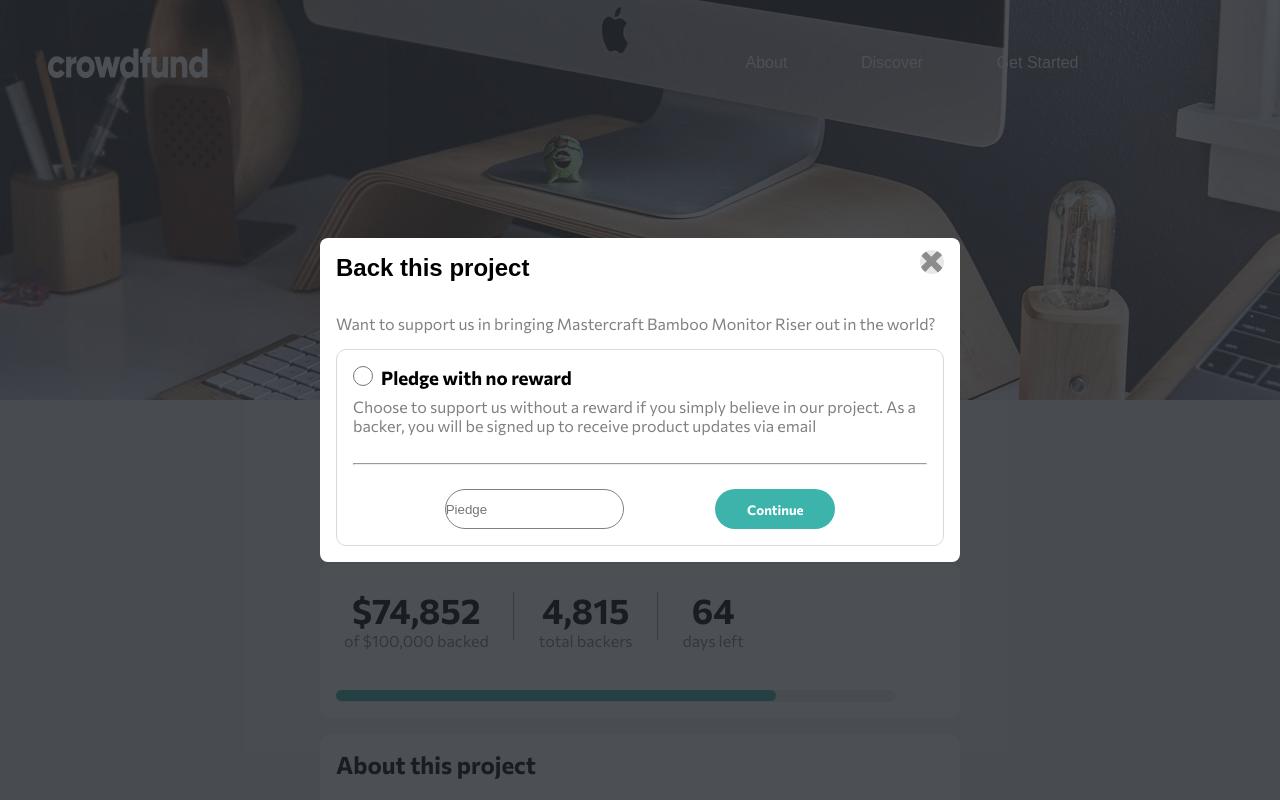
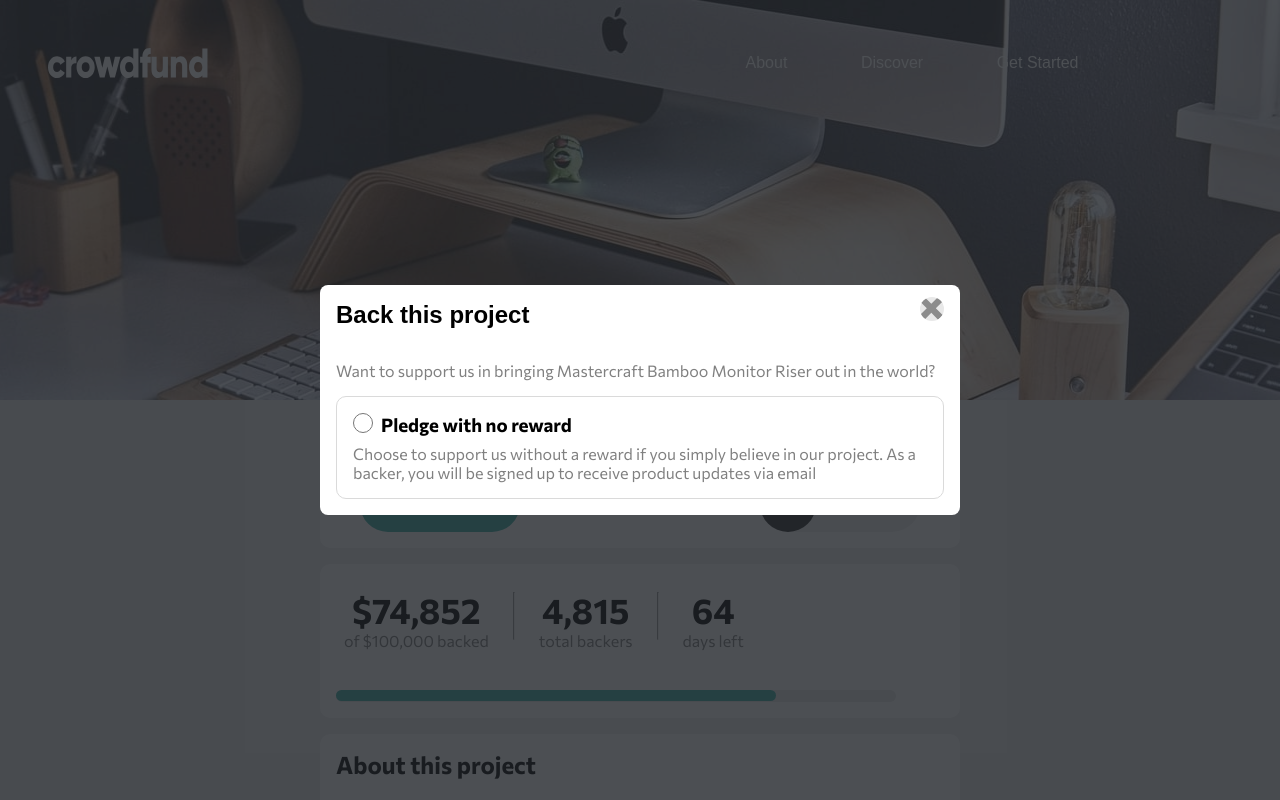
Before and after one commit to Facualemandi/Crowdfunding, a React (Create React App) app: page / in a window 1280 px wide. Both pictures are taken after a click on the button "Back This Project". Shown: the top 800 px of the page. Built offline with nearby package versions, Linux system fonts and the light colour scheme.

Commit message:
Primer Modal Piedge Completado

```diff
--- a/public/index.html
+++ b/public/index.html
@@ -22,6 +22,6 @@
     <noscript>You need to enable JavaScript to run this app.</noscript>
     <div id="root"></div>
     <div id="modal"></div>
-
+    <div id="exito"></div>
   </body>
 </html>
--- a/src/App.js
+++ b/src/App.js
@@ -1,5 +1,5 @@
-import React,{useState} from "react";
-import  Modal  from "./Components/Modal";
+import React, { useState } from "react";
+import Modal from "./Components/Modal";
 import Backed from "./Components/Backed";
 import ContentProject from "./Components/ContentProject";
 import ImageFondo from "./Components/ImageFondo";
@@ -7,7 +7,7 @@
 import Mahogany from "./Components/Mahogany";
 import Mastercraft from "./Components/Mastercraft";
 import Nav from "./Components/Nav";
-
+import Exito from "./Components/Exito";
 
 const buyItems = [
   {
@@ -29,26 +29,30 @@
   },
 ];
 
-
-
 function App() {
-
-  const [openModal, setOpenModal] = useState(false)
+  const [openModal, setOpenModal] = useState(false);
+  const [exitoModal, setExitoModal] = useState(false);
+  const [onValue, setOnValue] = useState("");
 
   const isOpen = () => {
-    setOpenModal(true)
-  }
-
+    setOpenModal(true);
+  };
   const isCloseM = () => {
-    setOpenModal(false)
-  }
-
+    setOpenModal(false);
+    setExitoModal(false);
+  };
+  const exitoMod = () => {
+    setOpenModal(false);
+    if (onValue) {
+      setExitoModal(true);
+    }
+  };
 
   return (
     <>
       <Nav />
       <ImageFondo />
-      <Mastercraft  isOpen={isOpen} />
+      <Mastercraft isOpen={isOpen} />
       <Backed />
       <ContentProject>
         {buyItems.map((el) => (
@@ -66,11 +70,16 @@
       </ContentProject>
 
       {openModal && (
-          <Modal isCloseM={isCloseM}>
+        <Modal
+          isCloseM={isCloseM}
+          exitoMod={exitoMod}
+          onValue={onValue}
+          setOnValue={setOnValue}
 
-         </Modal>
+        />
       )}
 
+      {exitoModal && <Exito isCloseM={isCloseM} />}
     </>
   );
 }
--- /dev/null
+++ b/src/Components/Exito.js
@@ -0,0 +1,25 @@
+import React from "react";
+import ReactDom from "react-dom";
+import "../Styles/ExitoModal.css";
+import checkLogo from "../Images/icon-check.svg";
+
+const Exito = ({isCloseM}) => {
+  return ReactDom.createPortal(
+    <div className="exitoModalBackground">
+      <section className="container_exito_modal">
+        <img alt="check" src={checkLogo} />
+         <h3> Thanks for your support! </h3>
+        <p>
+          Your pledge brings us one step closer to sharing Mastercraft Bamboo
+          Monitor Riser worldwide. You will get an email once our campaign is
+          completed.
+        </p>
+       <button onClick={isCloseM} > Go it! </button>
+
+      </section>
+    </div>,
+    document.getElementById("exito")
+  );
+};
+
+export default Exito;
--- a/src/Components/Modal.js
+++ b/src/Components/Modal.js
@@ -6,13 +6,13 @@
 
 
 
-const Modal = ({isCloseM}) => {
+const Modal = ({isCloseM, exitoMod, onValue, setOnValue, error}) => {
 
       return ReactDom.createPortal(
             <div className="modalBackground">
                   <div className="container_modal">
                      <ProjectModal isCloseM={isCloseM}/>
-                     <NoReward/>
+                     <NoReward exitoMod={exitoMod} onValue={onValue} setOnValue={setOnValue}/>
                   </div>
             </div>,
             document.getElementById('modal')
--- a/src/Components/NoReward.js
+++ b/src/Components/NoReward.js
@@ -1,9 +1,23 @@
-import React from "react";
+import React,{useState} from "react";
 import '../Styles/NoReward.css'
-const NoReward = () => {
+const NoReward = ({exitoMod,onValue, setOnValue}) => {
+
+
+ const onChangeValue = (e) => {
+    setOnValue(e.target.value)
+ }
+
+ const [piedgeNoReward, setPiedgeNoReward] = useState(false)
+
+ const piedgeTrue = () => {
+  setPiedgeNoReward(true)
+ }
+
   return (
     <>
-    <section className="sectionContainer_noReward">
+    <section className={`sectionContainer_noReward ${piedgeNoReward && 'container-active'}`}>
+
+   <div onClick={piedgeTrue}>
        <div className="noReward">
          <input type='radio' className="chexbox_noReward"/>
          <h3>Pledge with no reward</h3>
@@ -13,13 +27,19 @@
           project. As a backer, you will be signed up to receive product updates
           via email
         </p>
+   </div>
 
-        <hr className="hrModal"/>
 
-         <div className="totalPiedgeNoReward">
-             <input type='number' placeholder="Piedge"/>
-              <button> Continue </button>
+         {piedgeNoReward && (
+           <>
+           <hr className="hrModal"/>
+
+           <div className="totalPiedgeNoReward">
+             <input type='number' placeholder="Piedge" onChange={onChangeValue} value={onValue} />
+              <button onClick={exitoMod}> Continue </button>
          </div>
+           </>
+         )}
 
 
     </section>
--- /dev/null
+++ b/src/Styles/ExitoModal.css
@@ -0,0 +1,44 @@
+.exitoModalBackground{
+  background: rgba(32, 35, 41,.8);
+  position: fixed;
+  top: -10px;
+  left: -10px;
+  right: -10px;
+  bottom: -10px;
+  display: flex;
+  justify-content: center;
+  align-items: center;
+  color: white;
+  font-family: sans-serif
+}
+
+.container_exito_modal{
+  width: 50vh;
+  display: flex;
+  flex-direction: column;
+  justify-content: center;
+  text-align: center;
+  align-items: center;
+  border-radius: 15px;
+  border: 1px solid white;
+  background-color: white;
+}
+.container_exito_modal img{
+  margin: 1vh;
+}
+.container_exito_modal p{
+  margin: 2vh;
+}
+
+.container_exito_modal button{
+  background-color: hsl(176, 50%, 47%);
+  font-family: 'Commissioner', sans-serif;
+  border: none;
+  width: 15vh;
+  height: 5vh;
+  margin: 2vh;
+  border-radius: 8px;
+  cursor: pointer;
+  font-weight: bold;
+  color: white;
+}
--- a/src/Styles/NoReward.css
+++ b/src/Styles/NoReward.css
@@ -3,7 +3,13 @@
     border-radius: 10px;
     margin: 2vh;
     padding: 2vh;
+    cursor: pointer;
 }
+
+.container-active{
+    background-color: rgb(238, 255, 238);
+}
+
 .sectionContainer_noReward p{
   padding-top: 1vh;
 }
@@ -23,7 +29,7 @@
 }
 
 .hrModal{
-    height: 1px;
+    height: 0.1px;
 }
 
 .totalPiedgeNoReward{
```
